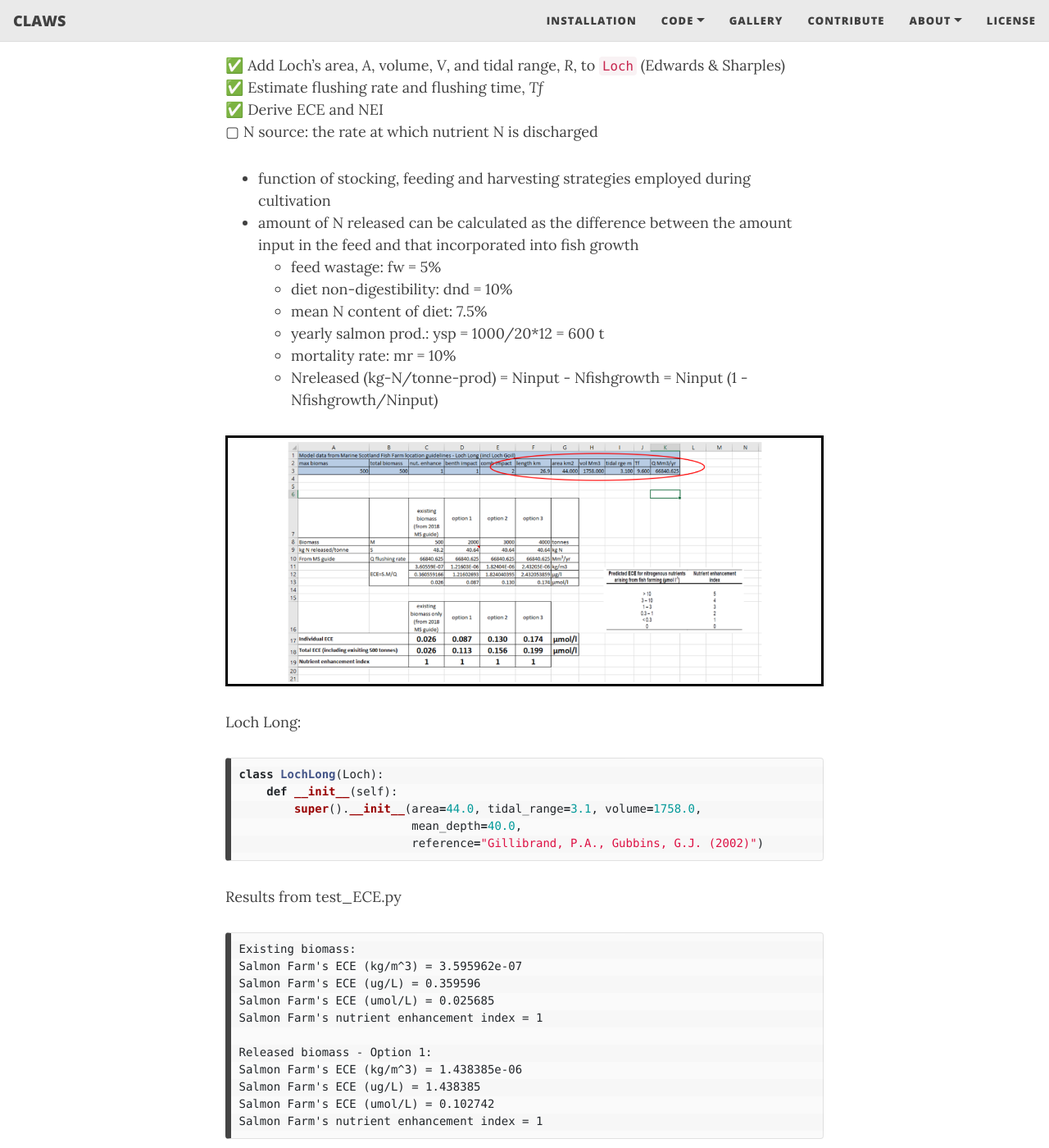
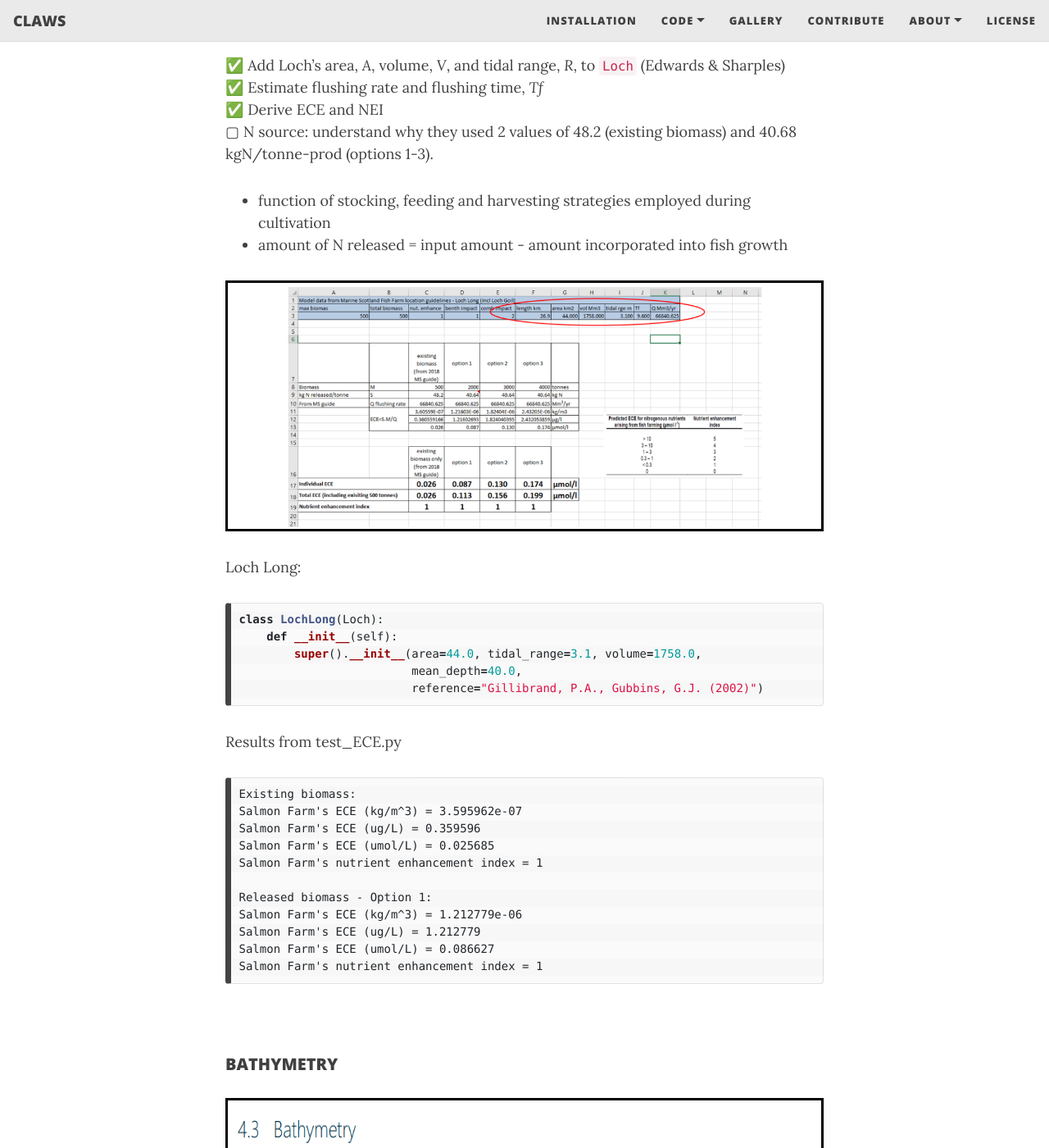
Before and after one commit to claws-scot/claws-scot.github.io, a Jekyll site: the page built from meeting-220613-N.md, in a window 1280 px wide and 1400 px high, scrolled down 548 px. Shown: the whole window at 82% size. Built offline with Jekyll 4.4.1, drawn with Linux system fonts in a browser that asks for light colours; nearby versions of some CDN libraries.

Commit message:
Editing web pages

````diff
--- a/meeting-220613-N.md
+++ b/meeting-220613-N.md
@@ -17,17 +17,9 @@ Nutrient: Nitrogen (N), 2 sources
 &#9989; Add Loch's area, _A_, volume, _V_, and tidal range, _R_, to `Loch` (Edwards & Sharples)
 &#9989; Estimate flushing rate and flushing time, _Tf_
 &#9989; Derive ECE and NEI
-&#9634; N source: the rate at which nutrient N is discharged
+&#9634; N source: understand why they used 2 values of 48.2 (existing biomass) and 40.68 kgN/tonne-prod (options 1-3).
   - function of stocking, feeding and harvesting strategies employed during cultivation
-  - amount of N released can be calculated as the difference between the amount input in the feed and that
-incorporated into fish growth
-    + feed wastage: fw = 5%
-    + diet non-digestibility: dnd = 10%
-    + mean N content of diet: 7.5%
-    + yearly salmon prod.: ysp = 1000/20*12 = 600 t
-    + mortality rate: mr = 10%
-    + Nreleased (kg-N/tonne-prod) = Ninput - Nfishgrowth = Ninput (1 - Nfishgrowth/Ninput)
-
+  - amount of N released = input amount - amount incorporated into fish growth
 
 <p align="center" style="border-style:solid; border:2; border-color:black">
   <img src="/docs/meeting/excel-approx-formulas.png" style="height:300px">
@@ -51,9 +43,9 @@ Salmon Farm's ECE (umol/L) = 0.025685
 Salmon Farm's nutrient enhancement index = 1
 
 Released biomass - Option 1:
-Salmon Farm's ECE (kg/m^3) = 1.438385e-06
-Salmon Farm's ECE (ug/L) = 1.438385
-Salmon Farm's ECE (umol/L) = 0.102742
+Salmon Farm's ECE (kg/m^3) = 1.212779e-06
+Salmon Farm's ECE (ug/L) = 1.212779
+Salmon Farm's ECE (umol/L) = 0.086627
 Salmon Farm's nutrient enhancement index = 1
 ```
 
````
